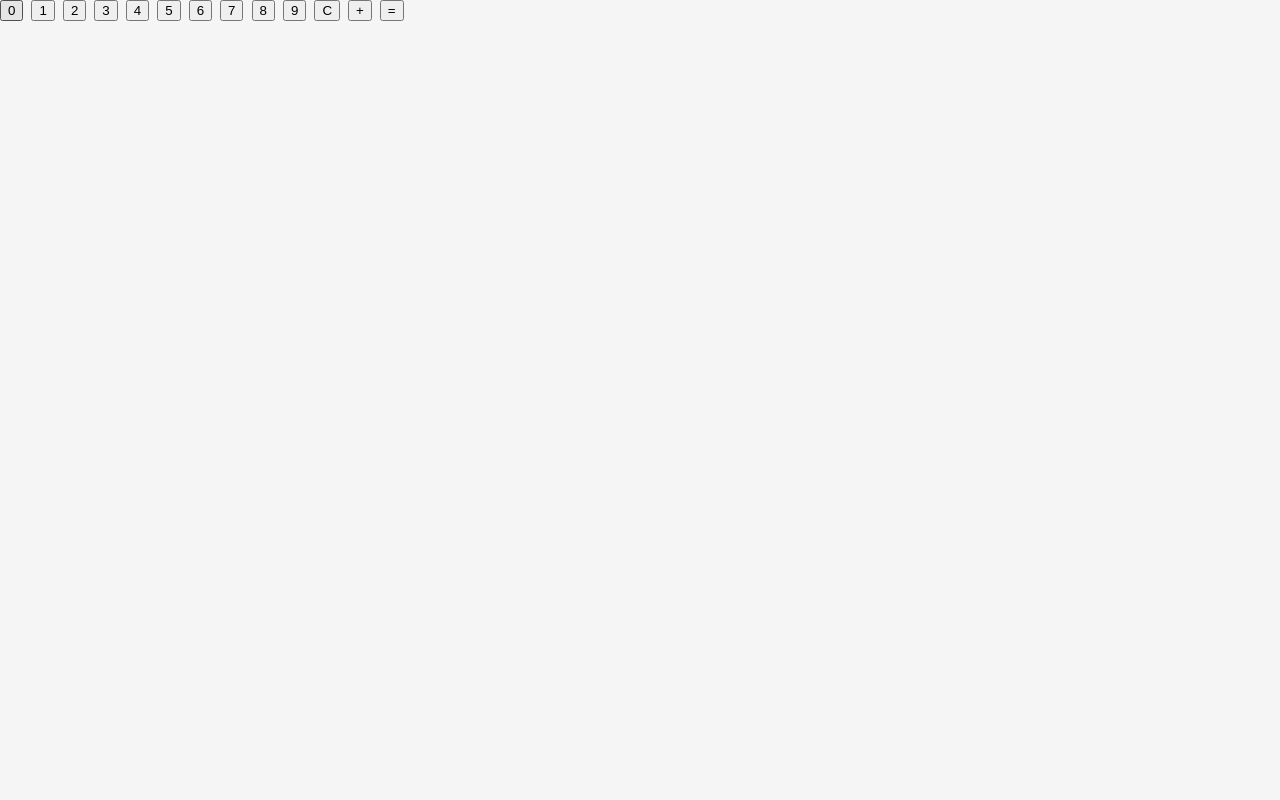
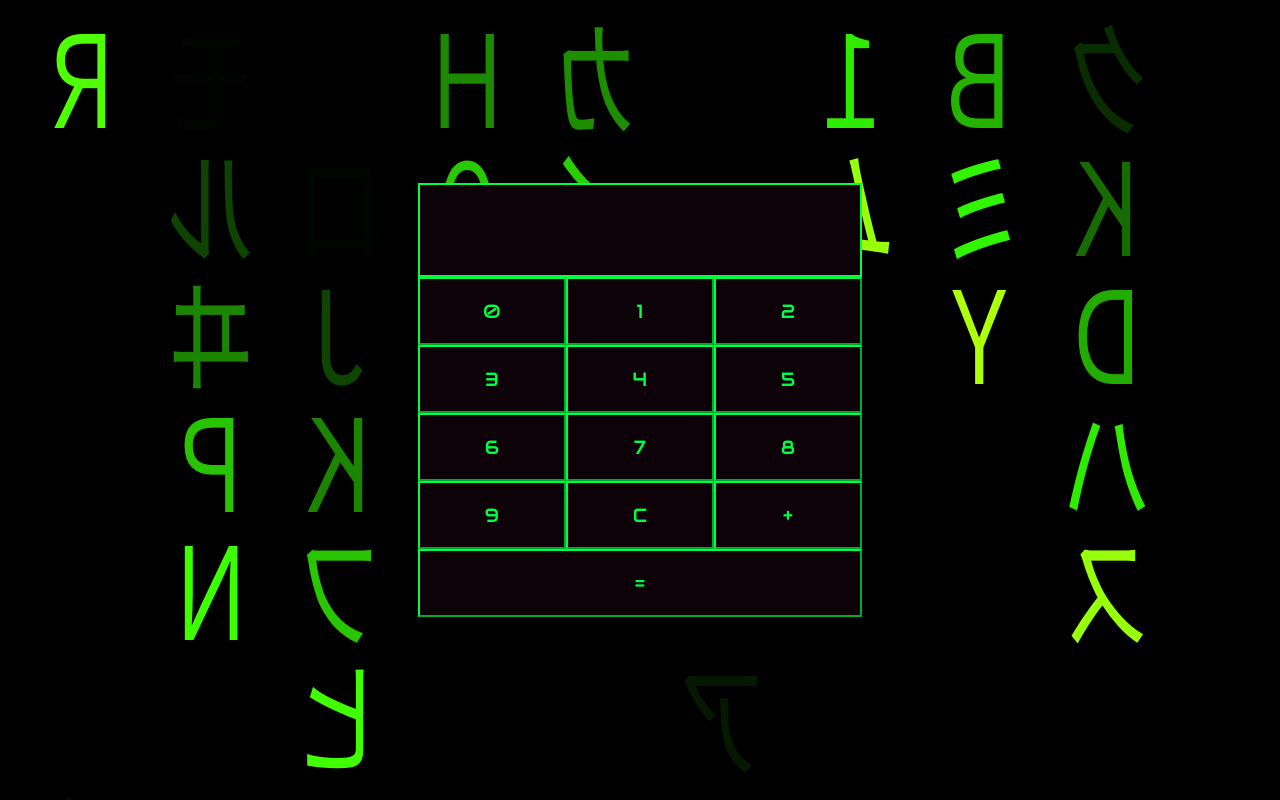
Before and after one commit to patraz/adding-calc, a plain HTML site: page index.html in a window 1280 px wide. Drawn offline with Linux system fonts and the light colour scheme.

Commit message:
Add files via upload

```diff
--- a/style.css
+++ b/style.css
@@ -1,59 +1,59 @@
-@import url('https://fonts.googleapis.com/css2?family=Inconsolata&display=swap');
+@import url('https://fonts.googleapis.com/css2?family=Audiowide&display=swap');
 
-html {
-  box-sizing: border-box;
+body {
+    margin:0;
+    font-family: Audiowide, sans-serif;
+    font-size: 1.5rem;
+    color: #00FF41;
+    background:url(matrix.svg);
+    background-size: 100%;
 }
 
-body {
-  margin: 0;
-  min-height: 100vh;
-  font-family: Inconsolata, sans-serif;
-  background: whitesmoke
+.calculator {
+    position: absolute;
+    top: 50%;
+    left: 50%;
+    transform: translate(-50%,-50%);
+    overflow-wrap: break-word;
+
 }
 
-h1 {
-  text-align: center;
-  margin: 25px 0 15px 0;
-  font-size: 40px;
-  letter-spacing: 5px;
+.display {
+    min-height: 50px;;
+    width: 400px;
+    border: solid #00FF41;;
+    border-width: 2px;
+    background:#0D0208;
+    text-align: start;
+    padding: 20px;
+
 }
 
-/* Loader */
-
-.loader {
-  position: fixed;
-  top: 0;
-  bottom: 0;
-  left: 0;
-  right: 0;
-  background:rgba(255, 255, 255, 0.8);
+@media screen and (max-width: 900px){
+    .display {
+        /* height: 40px; */
+        width: 250px;
+    }
 }
 
-.loader img {
-  position: fixed;
-  top: 50%;
-  left: 50%;
-  transform: translate(-50%, -50%);
+
+.btns {
+    display: grid;
+    grid-template-columns: 1fr 1fr 1fr;
 }
 
-/* Image Container  */
-
-.image-container {
-  margin: 10px 30%;
+.btns button {
+    color: #00FF41;
+    background: #0D0208;
+    font-family: Audiowide, sans-serif;
+    font-size: 1.2rem;
 }
 
-.image-container img {
-  width: 100%;
-  margin-top: 10px;
+button {
+    border-color: #00FF41;
+    padding:20px 30px;
 }
 
-/* Media Query: Large Smatphone */
-@media screen  and (max-width: 600px) {
-  h1 {
-    font-size: 20px;
-    letter-spacing: 3px;
-  }
-  .image-container {
-    margin: 10px;
-  }
+.equals {
+    grid-column: span 3;
 }
```
